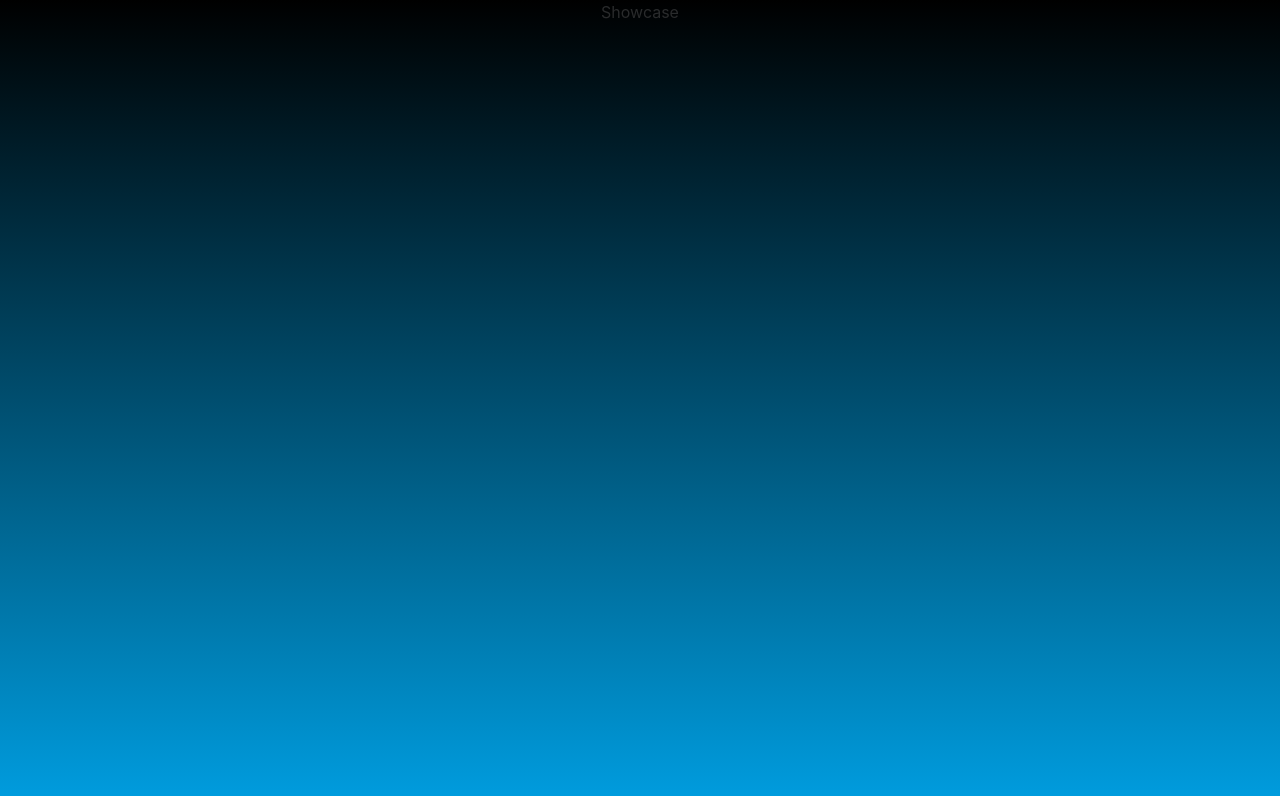
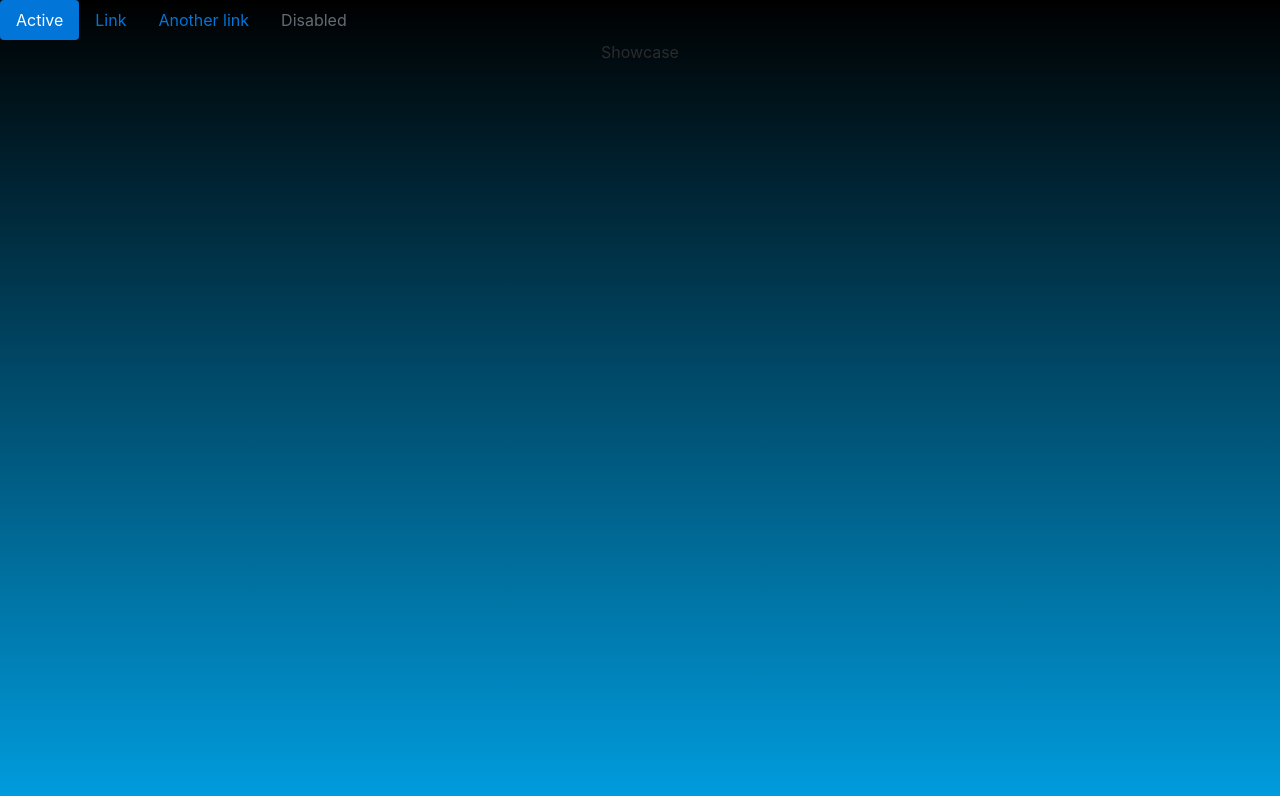
Before and after one commit to NanissaDev/showcase, a plain HTML site: page index.html in a window 1280 px wide. Drawn offline with nearby package versions, Linux system fonts and the light colour scheme; a web font is replaced by a local one.

Commit message:
Update index.html

```diff
--- a/index.html
+++ b/index.html
@@ -60,6 +60,20 @@
   } **/
 </style>
 <body>
+    <ul class="nav nav-pills">
+    <li class="nav-item">
+      <a href="#" class="nav-link active">Active</a>
+    </li>
+    <li class="nav-item">
+      <a href="#" class="nav-link">Link</a>
+    </li>
+    <li class="nav-item">
+      <a href="#" class="nav-link">Another link</a>
+    </li>
+    <li class="nav-item">
+      <a href="#" class="nav-link disabled">Disabled</a>
+    </li>
+  </ul>
   Showcase
 </body>
 </html>
```
